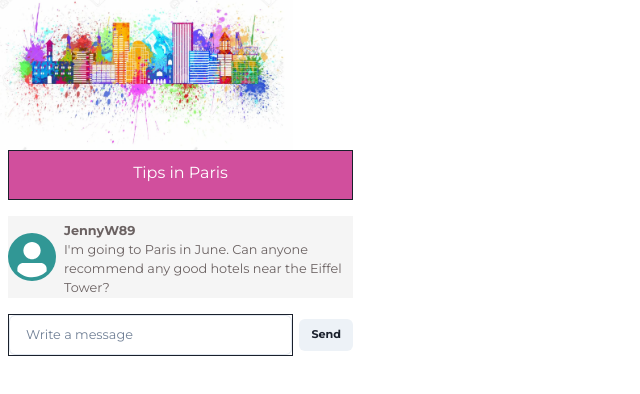
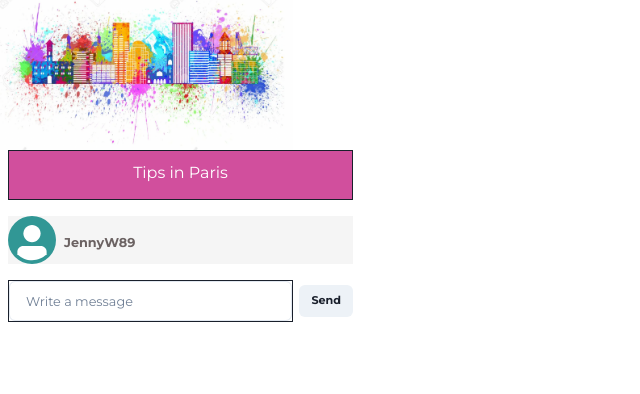
Before and after one commit to jennifertechel/project-socket-chat, a React (Vite) app in the folder client/: page /room/chat in a window 1280 px wide. Shown: the top 394 px of the page, without its empty margins (0-640 px from the left). Built offline with nearby package versions, Linux system fonts and the light colour scheme; no server answers; a web font is replaced by a local one.

Commit message:
nu renderas meddelandet ut i consolen

```diff
--- a/client/src/components/MessageBox.tsx
+++ b/client/src/components/MessageBox.tsx
@@ -1,6 +1,11 @@
 import { Avatar, Box, Flex, Text } from "@chakra-ui/react";
+import { useState } from "react";
+import { useSocket } from "../context/SocketContext";
 
 export default function MessageBox() {
+  const [message, setMessage] = useState("");
+  const { sendMessage } = useSocket();
+
   return (
     <>
       <Flex bg="#F5F5F5" mt="1rem" w="345px" ml="0.5rem" align="center">
@@ -22,8 +27,7 @@ export default function MessageBox() {
             fontSize="0.8rem"
             color="#6B6262"
           >
-            I'm going to Paris in June. Can anyone recommend any good hotels
-            near the Eiffel Tower?
+            {message}
           </Text>
         </Box>
       </Flex>
--- a/client/src/context/SocketContext.tsx
+++ b/client/src/context/SocketContext.tsx
@@ -40,7 +40,7 @@ function SocketProvider({ children }: PropsWithChildren) {
     function disconnect() {
       console.log("Disconnected to server");
     }
-    function message() {
+    function message(message: string) {
       console.log(message);
     }
 
```
